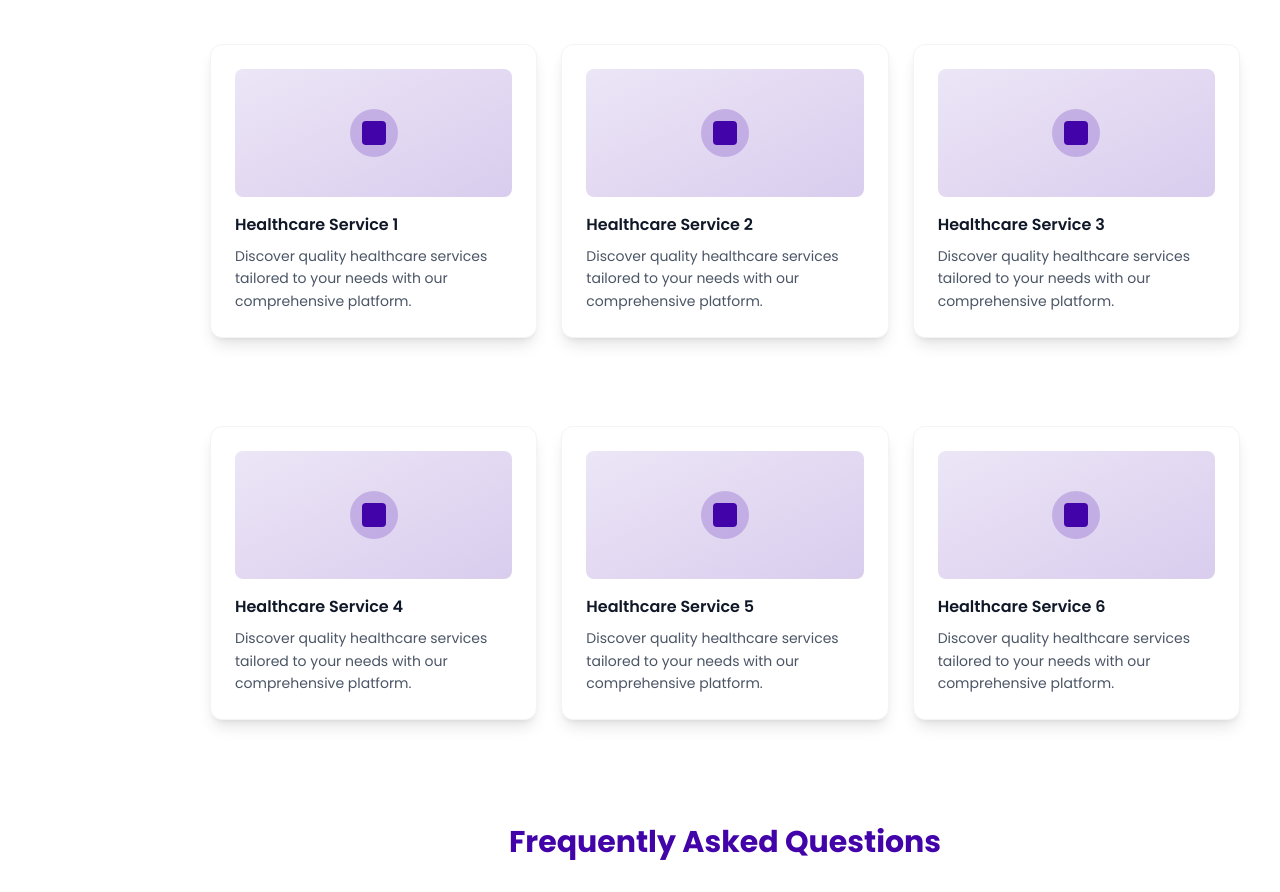
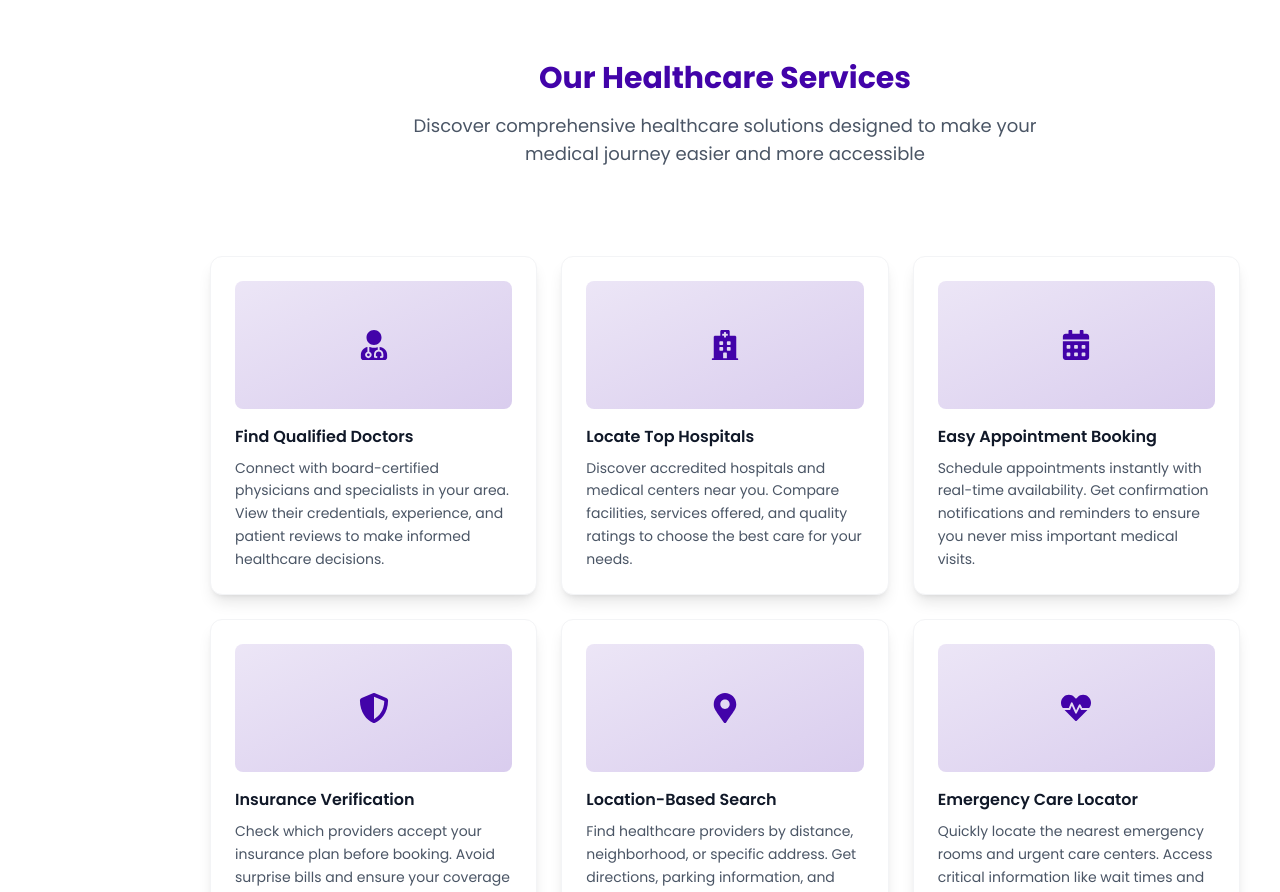
Before and after one commit to BusandCode/healthify, a Next.js app: page /home-page in a window 1280 px wide. Shown: the part 1380-2272 px from the top of the page. Built offline with nearby package versions, Linux system fonts and the light colour scheme.

Commit message:
healthify

```diff
--- a/app/home-page/page.js
+++ b/app/home-page/page.js
@@ -5,6 +5,14 @@ import HospitalSearch from '@/components/HospitalSearch'
 import NavBar from '@/components/NavBar'
 import Image from 'next/image';
 import { IoMdCheckmarkCircleOutline } from "react-icons/io";
+import {
+  FaUserMd,
+  FaHospital,
+  FaCalendarAlt,
+  FaShieldAlt,
+  FaMapMarkerAlt,
+  FaHeartbeat
+} from "react-icons/fa"
 import { useState } from 'react';
 import Footer from '@/components/Footer';
 
@@ -98,6 +106,39 @@ function FAQ() {
 }
 
 export default function HomePage() {
+  const services = [
+    {
+      icon: <FaUserMd className="text-2xl sm:text-3xl text-[#4203a9]" />,
+      title: "Find Qualified Doctors",
+      description: "Connect with board-certified physicians and specialists in your area. View their credentials, experience, and patient reviews to make informed healthcare decisions."
+    },
+    {
+      icon: <FaHospital className="text-2xl sm:text-3xl text-[#4203a9]" />,
+      title: "Locate Top Hospitals",
+      description: "Discover accredited hospitals and medical centers near you. Compare facilities, services offered, and quality ratings to choose the best care for your needs."
+    },
+    {
+      icon: <FaCalendarAlt className="text-2xl sm:text-3xl text-[#4203a9]" />,
+      title: "Easy Appointment Booking",
+      description: "Schedule appointments instantly with real-time availability. Get confirmation notifications and reminders to ensure you never miss important medical visits."
+    },
+    {
+      icon: <FaShieldAlt className="text-2xl sm:text-3xl text-[#4203a9]" />,
+      title: "Insurance Verification",
+      description: "Check which providers accept your insurance plan before booking. Avoid surprise bills and ensure your coverage is accepted at your chosen healthcare facility."
+    },
+    {
+      icon: <FaMapMarkerAlt className="text-2xl sm:text-3xl text-[#4203a9]" />,
+      title: "Location-Based Search",
+      description: "Find healthcare providers by distance, neighborhood, or specific address. Get directions, parking information, and public transit options for easy access."
+    },
+    {
+      icon: <FaHeartbeat className="text-2xl sm:text-3xl text-[#4203a9]" />,
+      title: "Emergency Care Locator",
+      description: "Quickly locate the nearest emergency rooms and urgent care centers. Access critical information like wait times and specialized emergency services available."
+    }
+  ]
+
   return (
     <div className="min-h-screen bg-white">
       {/* Header Component */}
@@ -124,10 +165,10 @@ export default function HomePage() {
             <div className="flex-shrink-0 mt-4 lg:mt-0">
               <Image
                 src="/doctor.png"
-                width={500}
-                height={500}
+                width={300}
+                height={300}
                 alt='Doctor Image'
-                className="sm:w-[180px] sm:h-[180px] lg:w-[300px] lg:h-[300px]"
+                className="sm:w-[180px] sm:h-[180px] lg:w-[250px] lg:h-[300px]"
               />
             </div>
           </div>
@@ -207,38 +248,29 @@ export default function HomePage() {
             </div>
           </div>
 
-          {/* Content Grid - First Set */}
+          {/* Services Section Title */}
+          <div className="w-full text-center mt-8 sm:mt-16">
+            <h2 className="text-2xl sm:text-3xl font-bold text-[#4203a9] mb-4">
+              Our Healthcare Services
+            </h2>
+            <p className="text-gray-600 text-base sm:text-lg max-w-2xl mx-auto">
+              Discover comprehensive healthcare solutions designed to make your medical journey easier and more accessible
+            </p>
+          </div>
+
+          {/* Content Grid - All Services */}
           <div className="w-full max-w-6xl mx-auto px-2 sm:px-0">
             <div className="grid grid-cols-1 sm:grid-cols-2 lg:grid-cols-3 gap-4 sm:gap-6 mt-8 sm:mt-12">
-              {[1, 2, 3].map((i) => (
-                <div key={i} className="bg-white rounded-xl shadow-lg border border-gray-100 p-4 sm:p-6 hover:shadow-xl transition-shadow duration-300">
+              {services.map((service, index) => (
+                <div key={index} className="bg-white rounded-xl shadow-lg border border-gray-100 p-4 sm:p-6 hover:shadow-xl transition-all duration-300 hover:-translate-y-1">
                   <div className="w-full h-24 sm:h-32 bg-gradient-to-br from-[#4203a9]/10 to-[#4203a9]/20 rounded-lg mb-3 sm:mb-4 flex items-center justify-center">
-                    <div className="w-10 h-10 sm:w-12 sm:h-12 bg-[#4203a9]/20 rounded-full flex items-center justify-center">
-                      <div className="w-5 h-5 sm:w-6 sm:h-6 bg-[#4203a9] rounded"></div>
-                    </div>
+                    {service.icon}
                   </div>
-                  <h3 className="font-semibold text-gray-900 mb-2 text-sm sm:text-base">Healthcare Service {i}</h3>
+                  <h3 className="font-semibold text-gray-900 mb-2 text-sm sm:text-base">
+                    {service.title}
+                  </h3>
                   <p className="text-gray-600 text-xs sm:text-sm leading-relaxed">
-                    Discover quality healthcare services tailored to your needs with our comprehensive platform.
-                  </p>
-                </div>
-              ))}
-            </div>
-          </div>
-
-          {/* Content Grid - Second Set */}
-          <div className="w-full max-w-6xl mx-auto px-2 sm:px-0">
-            <div className="grid grid-cols-1 sm:grid-cols-2 lg:grid-cols-3 gap-4 sm:gap-6 mt-6 sm:mt-12">
-              {[4, 5, 6].map((i) => (
-                <div key={i} className="bg-white rounded-xl shadow-lg border border-gray-100 p-4 sm:p-6 hover:shadow-xl transition-shadow duration-300">
-                  <div className="w-full h-24 sm:h-32 bg-gradient-to-br from-[#4203a9]/10 to-[#4203a9]/20 rounded-lg mb-3 sm:mb-4 flex items-center justify-center">
-                    <div className="w-10 h-10 sm:w-12 sm:h-12 bg-[#4203a9]/20 rounded-full flex items-center justify-center">
-                      <div className="w-5 h-5 sm:w-6 sm:h-6 bg-[#4203a9] rounded"></div>
-                    </div>
-                  </div>
-                  <h3 className="font-semibold text-gray-900 mb-2 text-sm sm:text-base">Healthcare Service {i}</h3>
-                  <p className="text-gray-600 text-xs sm:text-sm leading-relaxed">
-                    Discover quality healthcare services tailored to your needs with our comprehensive platform.
+                    {service.description}
                   </p>
                 </div>
               ))}
--- a/components/Header.js
+++ b/components/Header.js
@@ -3,6 +3,7 @@
 import React, { useState } from 'react'
 import { IoNotificationsOutline } from "react-icons/io5";
 import { FaBars, FaTimes } from "react-icons/fa";
+import Link from 'next/link';
 
 const Header = () => {
   const [isMobileMenuOpen, setIsMobileMenuOpen] = useState(false);
@@ -74,24 +75,24 @@ const Header = () => {
         <div className='p-4 space-y-4'>
           {/* Navigation Links */}
           <nav className='space-y-3'>
-            <a href="#" className='block py-2 px-3 text-gray-700 hover:bg-gray-100 hover:text-[#4203a9] rounded-md transition-colors duration-200'>
+            <Link href="#" className='block py-2 px-3 text-gray-700 hover:bg-gray-100 hover:text-[#4203a9] rounded-md transition-colors duration-200'>
               Home
-            </a>
-            <a href="#" className='block py-2 px-3 text-gray-700 hover:bg-gray-100 hover:text-[#4203a9] rounded-md transition-colors duration-200'>
+            </Link>
+            <Link href="/explore" className='block py-2 px-3 text-gray-700 hover:bg-gray-100 hover:text-[#4203a9] rounded-md transition-colors duration-200'>
               Explore
-            </a>
-            <a href="#" className='block py-2 px-3 text-gray-700 hover:bg-gray-100 hover:text-[#4203a9] rounded-md transition-colors duration-200'>
+            </Link>
+            <Link href="#" className='block py-2 px-3 text-gray-700 hover:bg-gray-100 hover:text-[#4203a9] rounded-md transition-colors duration-200'>
               Bookings
-            </a>
-            <a href="#" className='block py-2 px-3 text-gray-700 hover:bg-gray-100 hover:text-[#4203a9] rounded-md transition-colors duration-200'>
+            </Link>
+            <Link href="#" className='block py-2 px-3 text-gray-700 hover:bg-gray-100 hover:text-[#4203a9] rounded-md transition-colors duration-200'>
               Services
-            </a>
-            <a href="#" className='block py-2 px-3 text-gray-700 hover:bg-gray-100 hover:text-[#4203a9] rounded-md transition-colors duration-200'>
+            </Link>
+            <Link href="#" className='block py-2 px-3 text-gray-700 hover:bg-gray-100 hover:text-[#4203a9] rounded-md transition-colors duration-200'>
               About Us
-            </a>
-            <a href="#" className='block py-2 px-3 text-gray-700 hover:bg-gray-100 hover:text-[#4203a9] rounded-md transition-colors duration-200'>
+            </Link>
+            <Link href="#" className='block py-2 px-3 text-gray-700 hover:bg-gray-100 hover:text-[#4203a9] rounded-md transition-colors duration-200'>
               Contact
-            </a>
+            </Link>
           </nav>
 
           {/* Mobile Actions */}
```
